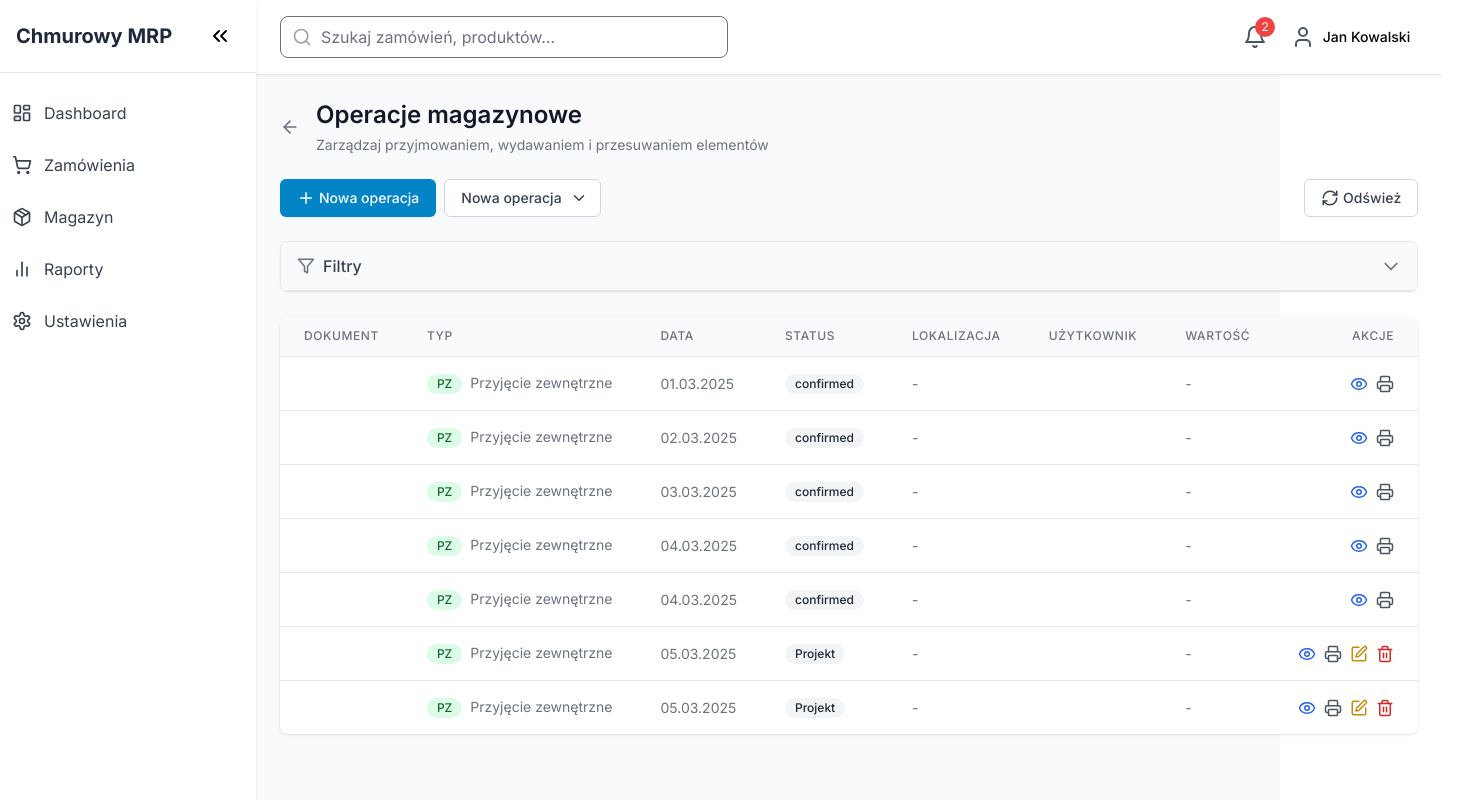
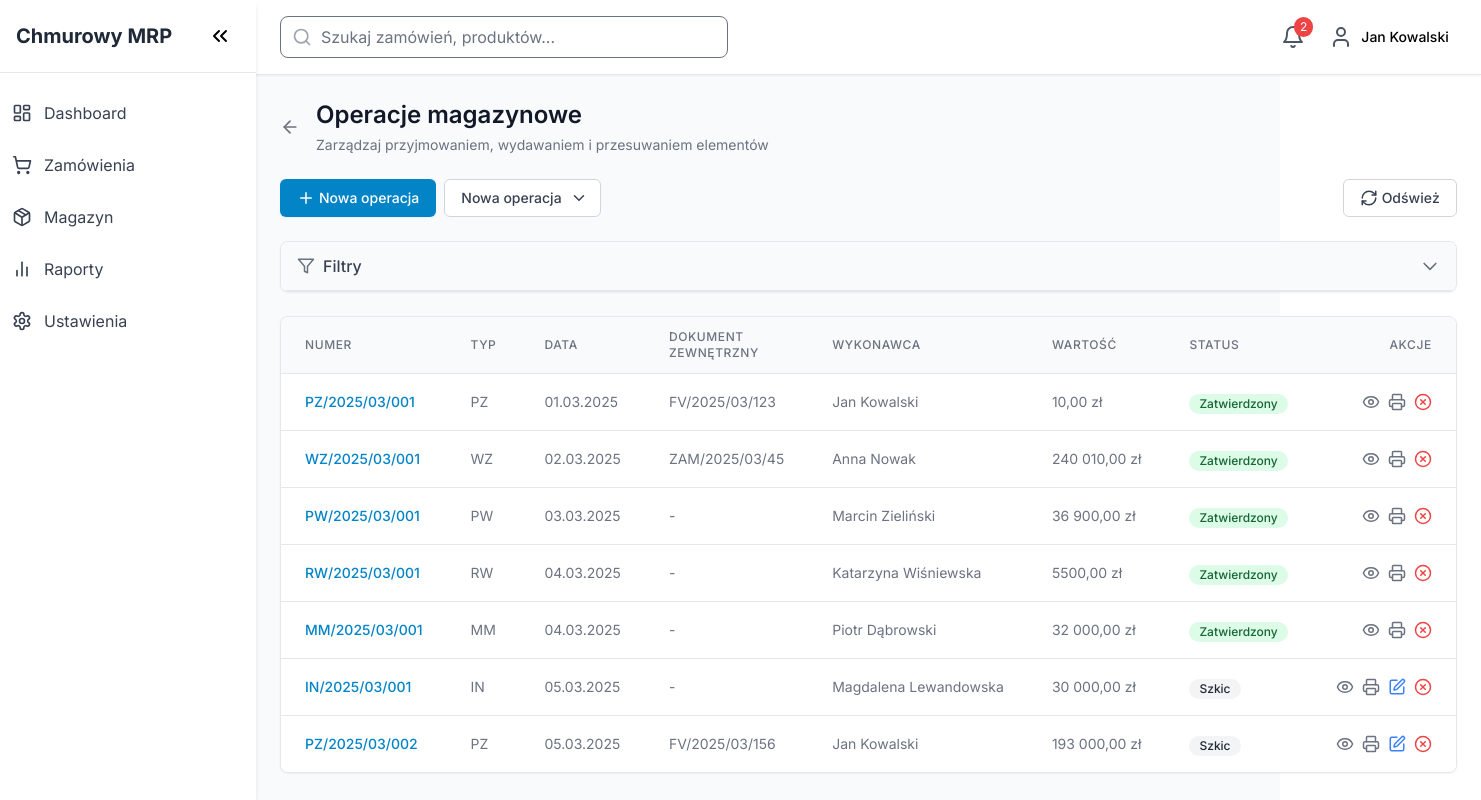
Before and after one commit to djmisieq/chmurowy-system-mrp, a Next.js app: page /inventory/operations in a window 1280 px wide. Shown: the whole page, 1481 px wide, since content can reach past the window. Built offline with nearby package versions, Linux system fonts and the light colour scheme.

Commit message:
Implementacja tabeli operacji magazynowych

```diff
--- a/src/components/inventory/operations/OperationTable.tsx
+++ b/src/components/inventory/operations/OperationTable.tsx
@@ -1,210 +1,147 @@
-"use client";
-
 import React from 'react';
-import Link from 'next/link';
-import { File, Printer, Edit, Trash2, Eye } from 'lucide-react';
-import { Operation } from '../models/operationModels';
-import { getOperationTypeInfo } from '../models/operationTypes';
+import { Eye, Printer, Edit, XCircle } from 'lucide-react';
+import { Operation, getOperationStatus, formatDate, formatCurrency } from '../mockOperations';
 
 interface OperationTableProps {
   operations: Operation[];
-  onView?: (id: number) => void;
-  onPrint?: (id: number) => void;
-  onEdit?: (id: number) => void;
-  onDelete?: (id: number) => void;
-  canEdit?: boolean;
-  canDelete?: boolean;
+  onView: (id: number) => void;
+  onPrint: (id: number) => void;
+  onAdjust: (id: number) => void;
+  onCancel: (id: number) => void;
 }
 
 const OperationTable: React.FC<OperationTableProps> = ({
   operations,
-  onView = () => {},
-  onPrint = () => {},
-  onEdit = () => {},
-  onDelete = () => {},
-  canEdit = true,
-  canDelete = true
+  onView,
+  onPrint,
+  onAdjust,
+  onCancel
 }) => {
-  // Formatowanie daty
-  const formatDate = (dateString: string) => {
-    const date = new Date(dateString);
-    return new Intl.DateTimeFormat('pl-PL', {
-      day: '2-digit',
-      month: '2-digit',
-      year: 'numeric'
-    }).format(date);
+  // Funkcja do obliczenia całkowitej wartości operacji
+  const calculateTotalValue = (operation: Operation): number => {
+    return operation.items.reduce((total, item) => total + (item.quantity * item.unitPrice), 0);
   };
 
-  // Formatowanie wartości
-  const formatCurrency = (value: number | undefined) => {
-    if (value === undefined) return '-';
-
-    return new Intl.NumberFormat('pl-PL', {
-      style: 'currency',
-      currency: 'PLN',
-      maximumFractionDigits: 0
-    }).format(value);
-  };
-
-  // Klasy CSS dla statusów
-  const getStatusClasses = (status: string) => {
-    switch (status) {
-      case 'completed':
-        return 'bg-green-100 text-green-800';
-      case 'pending':
-        return 'bg-blue-100 text-blue-800';
-      case 'draft':
-        return 'bg-gray-100 text-gray-800';
-      case 'cancelled':
-        return 'bg-red-100 text-red-800';
-      default:
-        return 'bg-gray-100 text-gray-800';
-    }
-  };
-
-  // Etykiety dla statusów
-  const getStatusLabel = (status: string) => {
-    switch (status) {
-      case 'completed':
-        return 'Zatwierdzony';
-      case 'pending':
-        return 'Oczekujący';
-      case 'draft':
-        return 'Projekt';
-      case 'cancelled':
-        return 'Anulowany';
-      default:
-        return status;
-    }
-  };
-
-  // Czy operacja może być edytowana
-  const canEditOperation = (operation: Operation) => {
-    return canEdit && (operation.status === 'draft' || operation.status === 'pending');
-  };
-
-  // Czy operacja może być usunięta
-  const canDeleteOperation = (operation: Operation) => {
-    return canDelete && operation.status === 'draft';
-  };
+  // Sprawdzenie czy dostępne są akcje dla danego statusu
+  const canEdit = (status: string): boolean => status === 'draft';
+  const canCancel = (status: string): boolean => status !== 'canceled';
 
   return (
-    <div className="bg-white shadow rounded-lg overflow-hidden">
+    <div className="bg-white border border-gray-200 rounded-lg shadow-sm overflow-hidden">
       {operations.length === 0 ? (
-        <div className="p-8 text-center text-gray-500">
-          <File className="mx-auto h-12 w-12 text-gray-400" />
+        <div className="text-center py-12">
+          <svg
+            className="mx-auto h-12 w-12 text-gray-400"
+            fill="none"
+            viewBox="0 0 24 24"
+            stroke="currentColor"
+            aria-hidden="true"
+          >
+            <path
+              strokeLinecap="round"
+              strokeLinejoin="round"
+              strokeWidth={1}
+              d="M9 5H7a2 2 0 00-2 2v12a2 2 0 002 2h10a2 2 0 002-2V7a2 2 0 00-2-2h-2M9 5a2 2 0 002 2h2a2 2 0 002-2M9 5a2 2 0 012-2h2a2 2 0 012 2"
+            />
+          </svg>
           <h3 className="mt-2 text-sm font-medium text-gray-900">Brak operacji</h3>
-          <p className="mt-1 text-sm text-gray-500">Nie znaleziono żadnych operacji spełniających kryteria wyszukiwania.</p>
+          <p className="mt-1 text-sm text-gray-500">
+            Nie znaleziono operacji spełniających kryteria filtrowania.
+          </p>
         </div>
       ) : (
         <div className="overflow-x-auto">
           <table className="min-w-full divide-y divide-gray-200">
             <thead className="bg-gray-50">
               <tr>
-                <th scope="col" className="px-6 py-3 text-left text-xs font-medium text-gray-500 uppercase tracking-wider">
-                  Dokument
+                <th className="px-6 py-3 text-left text-xs font-medium text-gray-500 uppercase tracking-wider">
+                  Numer
                 </th>
-                <th scope="col" className="px-6 py-3 text-left text-xs font-medium text-gray-500 uppercase tracking-wider">
+                <th className="px-6 py-3 text-left text-xs font-medium text-gray-500 uppercase tracking-wider">
                   Typ
                 </th>
-                <th scope="col" className="px-6 py-3 text-left text-xs font-medium text-gray-500 uppercase tracking-wider">
+                <th className="px-6 py-3 text-left text-xs font-medium text-gray-500 uppercase tracking-wider">
                   Data
                 </th>
-                <th scope="col" className="px-6 py-3 text-left text-xs font-medium text-gray-500 uppercase tracking-wider">
+                <th className="px-6 py-3 text-left text-xs font-medium text-gray-500 uppercase tracking-wider">
+                  Dokument zewnętrzny
+                </th>
+                <th className="px-6 py-3 text-left text-xs font-medium text-gray-500 uppercase tracking-wider">
+                  Wykonawca
+                </th>
+                <th className="px-6 py-3 text-left text-xs font-medium text-gray-500 uppercase tracking-wider">
+                  Wartość
+                </th>
+                <th className="px-6 py-3 text-left text-xs font-medium text-gray-500 uppercase tracking-wider">
                   Status
                 </th>
-                <th scope="col" className="px-6 py-3 text-left text-xs font-medium text-gray-500 uppercase tracking-wider">
-                  Lokalizacja
-                </th>
-                <th scope="col" className="px-6 py-3 text-left text-xs font-medium text-gray-500 uppercase tracking-wider">
-                  Użytkownik
-                </th>
-                <th scope="col" className="px-6 py-3 text-left text-xs font-medium text-gray-500 uppercase tracking-wider">
-                  Wartość
-                </th>
-                <th scope="col" className="px-6 py-3 text-right text-xs font-medium text-gray-500 uppercase tracking-wider">
+                <th className="px-6 py-3 text-right text-xs font-medium text-gray-500 uppercase tracking-wider">
                   Akcje
                 </th>
               </tr>
             </thead>
             <tbody className="bg-white divide-y divide-gray-200">
               {operations.map((operation) => {
-                const typeInfo = getOperationTypeInfo(operation.type);
+                const status = getOperationStatus(operation.status);
+                const totalValue = calculateTotalValue(operation);
 
                 return (
                   <tr key={operation.id} className="hover:bg-gray-50">
-                    <td className="px-6 py-4 whitespace-nowrap text-sm font-medium text-gray-900">
-                      <Link href={`/inventory/operations/${operation.id}`} className="text-blue-600 hover:text-blue-900">
-                        {operation.documentNumber}
-                      </Link>
+                    <td className="px-6 py-4 whitespace-nowrap text-sm font-medium text-primary-600 cursor-pointer hover:underline" onClick={() => onView(operation.id)}>
+                      {operation.number}
                     </td>
                     <td className="px-6 py-4 whitespace-nowrap text-sm text-gray-500">
-                      <span className={`inline-flex items-center px-2.5 py-0.5 rounded-full text-xs font-medium bg-${typeInfo.color}-100 text-${typeInfo.color}-800`}>
-                        {typeInfo.code}
-                      </span>
-                      <span className="ml-2">{typeInfo.name}</span>
+                      {operation.type}
                     </td>
                     <td className="px-6 py-4 whitespace-nowrap text-sm text-gray-500">
                       {formatDate(operation.date)}
                     </td>
                     <td className="px-6 py-4 whitespace-nowrap text-sm text-gray-500">
-                      <span className={`inline-flex items-center px-2.5 py-0.5 rounded-full text-xs font-medium ${getStatusClasses(operation.status)}`}>
-                        {getStatusLabel(operation.status)}
-                      </span>
+                      {operation.externalDocument || '-'}
                     </td>
                     <td className="px-6 py-4 whitespace-nowrap text-sm text-gray-500">
-                      {operation.sourceLocation && operation.targetLocation ? (
-                        <>
-                          <span className="text-red-600">{operation.sourceLocation}</span>
-                          <span className="mx-1">→</span>
-                          <span className="text-green-600">{operation.targetLocation}</span>
-                        </>
-                      ) : operation.sourceLocation ? (
-                        <span>{operation.sourceLocation}</span>
-                      ) : operation.targetLocation ? (
-                        <span>{operation.targetLocation}</span>
-                      ) : (
-                        <span>-</span>
-                      )}
+                      {operation.executor}
                     </td>
                     <td className="px-6 py-4 whitespace-nowrap text-sm text-gray-500">
-                      {operation.user}
+                      {formatCurrency(totalValue)}
                     </td>
-                    <td className="px-6 py-4 whitespace-nowrap text-sm text-gray-500">
-                      {formatCurrency(operation.totalValue)}
+                    <td className="px-6 py-4 whitespace-nowrap">
+                      <span className={`inline-flex items-center px-2.5 py-0.5 rounded-full text-xs font-medium ${status.color}`}>
+                        {status.label}
+                      </span>
                     </td>
                     <td className="px-6 py-4 whitespace-nowrap text-right text-sm font-medium">
                       <div className="flex justify-end space-x-2">
                         <button
                           onClick={() => onView(operation.id)}
-                          className="text-blue-600 hover:text-blue-900"
+                          className="text-gray-500 hover:text-gray-700"
                           title="Podgląd"
                         >
                           <Eye size={18} />
                         </button>
                         <button
                           onClick={() => onPrint(operation.id)}
-                          className="text-gray-600 hover:text-gray-900"
+                          className="text-gray-500 hover:text-gray-700"
                           title="Drukuj"
                         >
                           <Printer size={18} />
                         </button>
-                        {canEditOperation(operation) && (
+                        {canEdit(operation.status) && (
                           <button
-                            onClick={() => onEdit(operation.id)}
-                            className="text-yellow-600 hover:text-yellow-900"
+                            onClick={() => onAdjust(operation.id)}
+                            className="text-blue-500 hover:text-blue-700"
                             title="Edytuj"
                           >
                             <Edit size={18} />
                           </button>
                         )}
-                        {canDeleteOperation(operation) && (
+                        {canCancel(operation.status) && (
                           <button
-                            onClick={() => onDelete(operation.id)}
-                            className="text-red-600 hover:text-red-900"
-                            title="Usuń"
+                            onClick={() => onCancel(operation.id)}
+                            className="text-red-500 hover:text-red-700"
+                            title="Anuluj"
                           >
-                            <Trash2 size={18} />
+                            <XCircle size={18} />
                           </button>
                         )}
                       </div>
```
